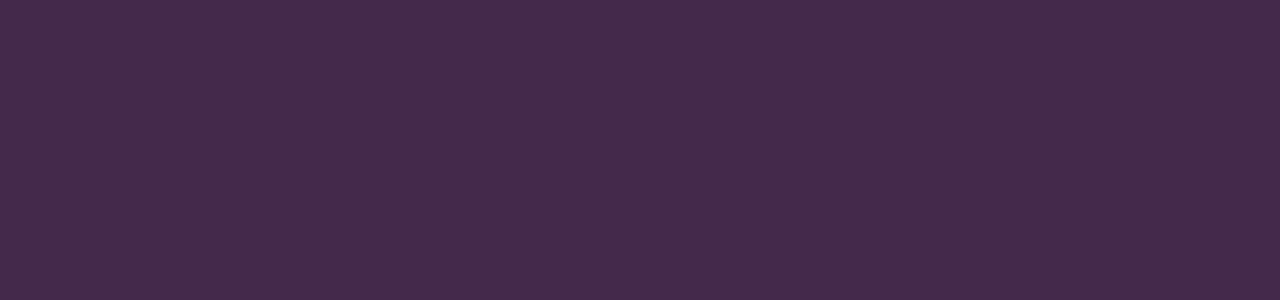
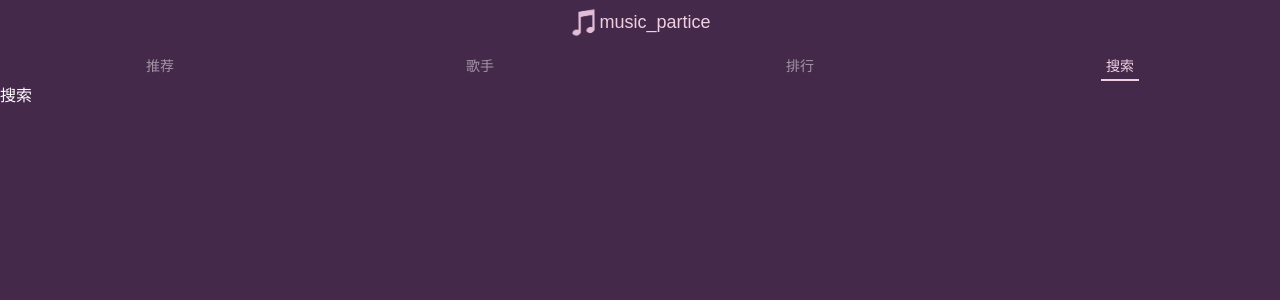
Before and after one commit to myGre/parctice_music, a Vue app: page /search in a window 1280 px wide. Before the commit this address had no page. Shown: the top 300 px of the page. Built offline with nearby package versions, Linux system fonts and the light colour scheme.

Commit message:
修改配置文件和页面框架搭建

```diff
--- a/src/App.vue
+++ b/src/App.vue
@@ -1,7 +1,13 @@
 <template>
-
+  <nav>
+    <my-header></my-header>
+  </nav>
+  <my-tabBar></my-tabBar>
   <router-view/>
 </template>
-
+<script setup>
+  import MyHeader from "@/components/Header"
+  import MyTabBar from "@/components/TabBar"
+</script>
 <style lang="scss">
 </style>
--- a/src/assets/scss/index.scss
+++ b/src/assets/scss/index.scss
@@ -2,3 +2,5 @@
 @import "reset";
 @import "icon";
 @import "base";
+@import "mixin";
+@import "variable";
--- /dev/null
+++ b/src/components/Header.vue
@@ -0,0 +1,35 @@
+<template>
+  <div class="header">
+    <span class="icon"></span>
+    <h1 class="text">music_partice</h1>
+  </div>
+</template>
+
+<script setup>
+
+</script>
+
+<style lang="scss" scoped>
+.header{
+  height: 44px;
+  text-align: center;
+  color: $color-theme;
+  font-size: 0;
+  .icon{
+    display: inline-block;
+    vertical-align: top;
+    width: 30px;
+    height: 32px;
+    margin-top: 6px;
+    @include bg-image("../assets/images/logo");
+    background-size: cover;
+  }
+  .text{
+    display: inline-block;
+    vertical-align: top;
+    line-height: 44px;
+    font-size: $font-size-large;
+
+  }
+}
+</style>
--- /dev/null
+++ b/src/components/TabBar.vue
@@ -0,0 +1,53 @@
+<template>
+  <div class="tab-bar">
+    <router-link  class="tab-item" v-for="item in tabs" :key="item.path" :to="item.path">
+      <span class="tab-link">{{ item.name }}</span>
+    </router-link>
+  </div>
+</template>
+
+<script setup>
+  const tabs = [
+    {
+      name: "推荐",
+      path: "/recommend"
+    },
+    {
+      name: "歌手",
+      path: "/singer"
+    },
+    {
+      name: "排行",
+      path: "/toplist"
+    },
+    {
+      name: "搜索",
+      path: "/search"
+    }
+  ]
+</script>
+
+<style lang="scss" scoped>
+.tab-bar{
+  display: flex;
+  height: 44px;
+  line-height: 44px;
+  font-size: $font-size-medium;
+  .tab-item{
+    flex: 1;
+    text-align: center;
+    .tab-link{
+      padding: 5px;
+      color: $color-text-l;
+
+    }
+    &.router-link-active{
+      .tab-link{
+        color: $color-theme;
+        border-bottom: 2px solid $color-theme;
+      }
+    }
+  }
+}
+
+</style>
--- a/src/router/index.js
+++ b/src/router/index.js
@@ -1,6 +1,26 @@
 import { createRouter, createWebHistory } from 'vue-router'
 
 const routes = [
+  {
+    path: "/",
+    redirect: "/recommend"
+  },
+  {
+    path: "/recommend",
+    component: () => import("@/views/Recommend.vue")
+  },
+  {
+    path: "/search",
+    component: () => import("@/views/Search.vue")
+  },
+  {
+    path: "/singer",
+    component: () => import("@/views/Singer.vue")
+  },
+  {
+    path: "/toplist",
+    component: () => import("@/views/TopList.vue")
+  },
 ]
 
 const router = createRouter({
--- /dev/null
+++ b/src/views/Recommend.vue
@@ -0,0 +1,13 @@
+<template>
+  <div class="recommend">
+    推荐
+  </div>
+</template>
+
+<script setup>
+
+</script>
+
+<style lang="scss" scoped>
+
+</style>
--- /dev/null
+++ b/src/views/Search.vue
@@ -0,0 +1,13 @@
+<template>
+  <div class="searcg">
+    搜索
+  </div>
+</template>
+
+<script setup>
+
+</script>
+
+<style lang="scss" scoped>
+
+</style>
--- /dev/null
+++ b/src/views/Singer.vue
@@ -0,0 +1,13 @@
+<template>
+  <div class="singer">
+    歌手
+  </div>
+</template>
+
+<script setup>
+
+</script>
+
+<style lang="scss" scoped>
+
+</style>
--- /dev/null
+++ b/src/views/TopList.vue
@@ -0,0 +1,13 @@
+<template>
+  <div class="toplist">
+      排行
+  </div>
+</template>
+
+<script setup>
+
+</script>
+
+<style lang="scss" scoped>
+
+</style>
--- a/vue.config.js
+++ b/vue.config.js
@@ -10,5 +10,7 @@ module.exports = defineConfig({
         `
       }
     }
-  }
+  },
+  // 关闭es6语法校验
+  lintOnSave: false
 })
```
